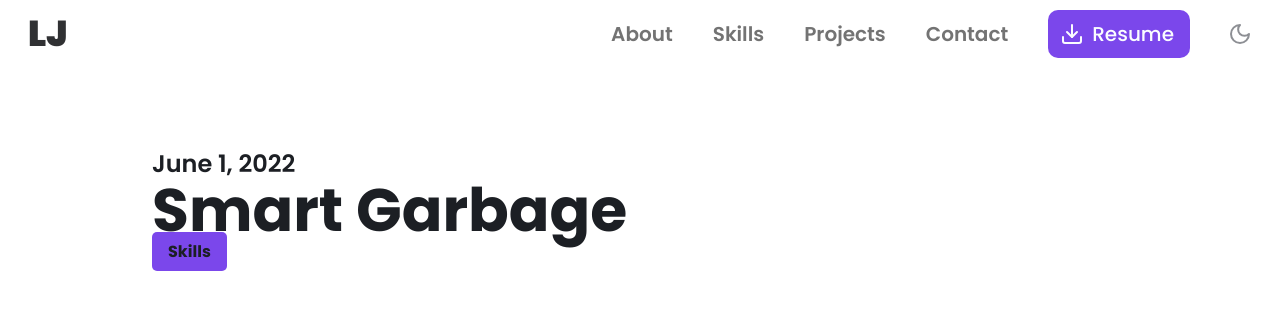
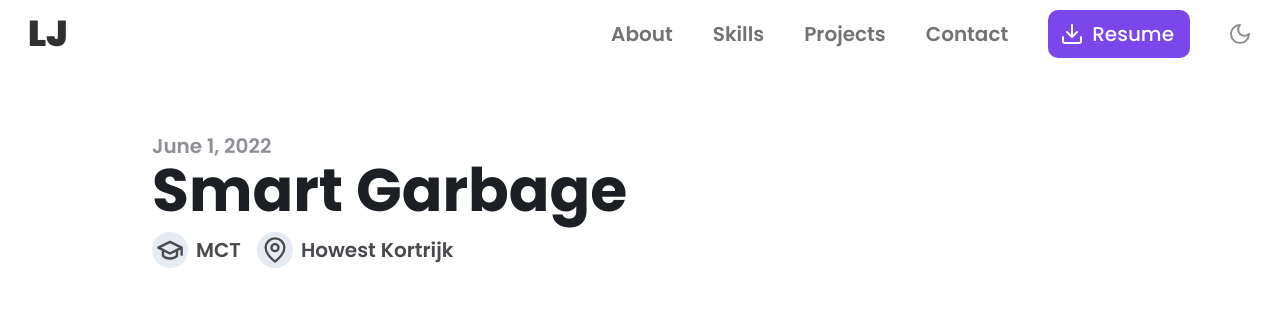
Before and after one commit to Jinlei2000/portfolio-2023, a React (Vite) app: page /projects/smart-garbage in a window 1280 px wide. Shown: the top 310 px of the page. Built offline with nearby package versions, Linux system fonts and the light colour scheme.

Commit message:
feat: header project detail

```diff
--- a/src/data/projectsData.ts
+++ b/src/data/projectsData.ts
@@ -16,6 +16,9 @@ export const projectsData: Project[] = [
     image: '/img/smart-garbage-1.jpg',
     link: '/projects/smart-garbage',
     date: new Date('2022-06-01'),
+
+    study: 'MCT',
+    school: 'Howest Kortrijk',
   },
   {
     id: 2,
@@ -25,6 +28,9 @@ export const projectsData: Project[] = [
     link: '/projects/oncolor',
     featured: true,
     date: new Date('2022-08-01'),
+
+    study: 'MCT',
+    school: 'Howest Kortrijk',
   },
   {
     id: 3,
@@ -34,6 +40,9 @@ export const projectsData: Project[] = [
     link: '/projects/anime-app',
     featured: true,
     date: new Date('2022-10-01'),
+
+    study: 'MCT',
+    school: 'Howest Kortrijk',
   },
   {
     id: 4,
@@ -43,6 +52,10 @@ export const projectsData: Project[] = [
     link: '/projects/interactive-poles',
     featured: true,
     date: new Date('2023-01-01'),
+
+    study: 'MCT',
+    school: 'Howest Kortrijk',
+    client: 'Sports innovation campus',
   },
 
   {
@@ -52,6 +65,9 @@ export const projectsData: Project[] = [
     image: '/img/movie-zone-1.jpg',
     link: '/projects/movie-zone',
     date: new Date('2023-05-01'),
+
+    study: 'MCT',
+    school: 'Howest Kortrijk',
   },
 
   // {
--- a/src/interfaces/Project.ts
+++ b/src/interfaces/Project.ts
@@ -8,4 +8,9 @@ export default interface Project {
   link: string
   github?: string
   featured?: boolean
+
+  // Project specific
+  study?: string
+  school?: string
+  client?: string
 }
--- a/src/routes/projects/SmartGarbage.tsx
+++ b/src/routes/projects/SmartGarbage.tsx
@@ -1,4 +1,4 @@
-import { HashLink } from 'react-router-hash-link'
+import { GraduationCap, Locate, MapPin, School, User } from 'lucide-react'
 import Navbar from '../../components/Navbar'
 import { projectsData } from '../../data/projectsData'
 import Project from '../../interfaces/Project'
@@ -14,14 +14,12 @@ export default () => {
       <main className="mx-auto max-w-screen-lg px-4 pt-[52px] md:px-6 lg:pt-[68px]">
         <div className="pt-8 md:pt-12 lg:pt-16">
           {/* Header */}
-          <header
-            className="flex flex-col-reverse
-       md:space-y-2 lg:space-y-4"
-          >
+          <header className="flex flex-col gap-1 md:gap-2 lg:gap-3">
+            <div className="flex flex-col-reverse">
               <h1 className="text-3xl font-bold text-own-neutral-900 dark:text-own-neutral-200 md:text-5xl xl:text-6xl">
                 {project.name}
               </h1>
-            <p className="text-lg font-semibold text-own-neutral-900 dark:text-own-neutral-200 md:text-xl xl:text-2xl">
+              <p className="text-md font-semibold text-own-neutral-500 dark:text-own-neutral-400 md:text-lg xl:text-xl">
                 {/* get the date and format it */}
                 {new Date(project.date).toLocaleDateString('en-US', {
                   month: 'long',
@@ -29,19 +27,52 @@ export default () => {
                   year: 'numeric',
                 })}
               </p>
+            </div>
+
+            {/* Tags */}
+            <div className="flex flex-wrap gap-2 md:gap-4">
+              {/* Study */}
+              {project.study && (
+                <div className="flex items-center gap-1 md:gap-2">
+                  <span className="lg-1.5 rounded-full bg-own-neutral-100 p-0.5 dark:bg-own-neutral-700 md:p-1">
+                    <GraduationCap className="h-5 w-5 stroke-own-neutral-600 dark:stroke-own-neutral-400 md:h-6 md:w-6 lg:h-7 lg:w-7" />
+                  </span>
+                  <p className="flex gap-2 text-sm font-semibold text-own-neutral-600 dark:text-own-neutral-400 md:text-lg lg:text-xl">
+                    {project.study}
+                  </p>
+                </div>
+              )}
+
+              {/* School */}
+              {project.school && (
+                <div className="flex items-center gap-1 md:gap-2">
+                  <span className="lg-1.5 rounded-full bg-own-neutral-100 p-0.5 dark:bg-own-neutral-700 md:p-1">
+                    <MapPin className="h-5 w-5 stroke-own-neutral-600 dark:stroke-own-neutral-400 md:h-6 md:w-6 lg:h-7 lg:w-7" />
+                  </span>
+                  <p className="flex gap-2 text-sm font-semibold text-own-neutral-600 dark:text-own-neutral-400 md:text-lg lg:text-xl">
+                    {project.school}
+                  </p>
+                </div>
+              )}
+
+              {/* Client */}
+              {project.client && (
+                <div className="flex items-center gap-1 md:gap-2">
+                  <span className="lg-1.5 rounded-full bg-own-neutral-100 p-0.5 dark:bg-own-neutral-700 md:p-1">
+                    <User className="h-5 w-5 stroke-own-neutral-600 dark:stroke-own-neutral-400 md:h-6 md:w-6 lg:h-7 lg:w-7" />
+                  </span>
+                  <p className="flex gap-2 text-sm font-semibold text-own-neutral-600 dark:text-own-neutral-400 md:text-lg lg:text-xl">
+                    {project.client}
+                  </p>
+                </div>
+              )}
+            </div>
           </header>
-
-          <HashLink
-            to="/#skills"
-            className="rounded-own-sm bg-own-primary-500 px-4 py-2 text-own-neutral-900 transition-colors duration-300 hover:bg-own-primary-400 dark:bg-own-primary-400 dark:text-own-neutral-200 dark:hover:bg-own-primary-500"
-          >
-            <span className="sr-only">View the project on </span>
-            <span className="font-bold">Skills</span>
-          </HashLink>
 
           {/* Description */}
           {/* Images */}
-          <div className=""></div>
+          {/* Technologies */}
+          {/* Footer */}
         </div>
       </main>
     </div>
```
Lines whose indentation alone changed are shown as unchanged.
